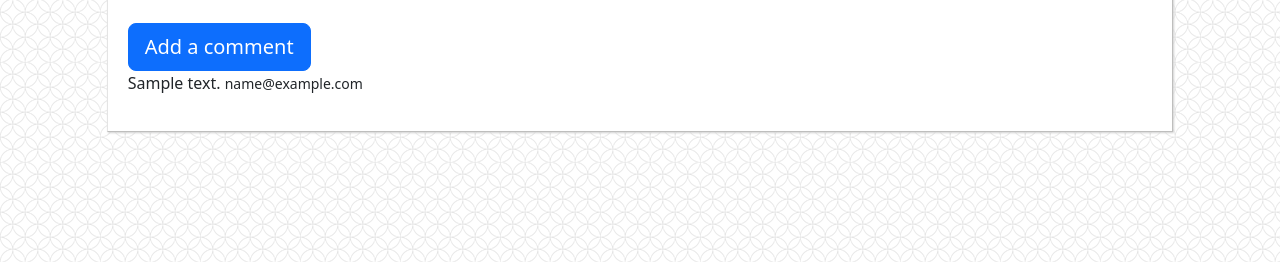
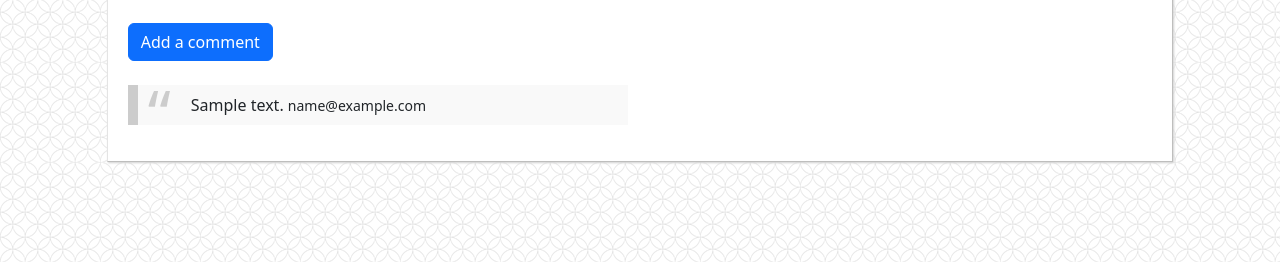
Before and after one commit to jeffreytoconnell/nomster, a Rails app: page /places/1 in a window 1280 px wide. Shown: the part 538-800 px from the top of the page. Run offline with Rails 7, Linux system fonts and the light colour scheme; tables that the repository leaves empty hold one stand-in row (values such as "Sample post"); style sheets or scripts are compiled from the project's sources; some libraries are stand-ins or nearby versions.

Commit message:
Styling the place page

```diff
--- a/app/assets/stylesheets/master.scss
+++ b/app/assets/stylesheets/master.scss
@@ -59,3 +59,24 @@ body {
 .clear {
     clear: both;
 }
+
+blockquote {
+    background: #f9f9f9;
+    border-left: 10px solid #ccc;
+    margin: 1.5em 10px;
+    padding: 0.5em 10px;
+    quotes: "\201C""\201D""\2018""\2019";
+  }
+
+  blockquote:before {
+    color: #ccc;
+    content: open-quote;
+    font-size: 4em;
+    line-height: 0.1em;
+    margin-right: 0.25em;
+    vertical-align: -0.4em;
+  }
+
+  blockquote p {
+    display: inline;
+  }
--- a/app/views/places/show.html.erb
+++ b/app/views/places/show.html.erb
@@ -54,7 +54,7 @@
 
 
       <!-- Button trigger modal -->
-<button type="button" class="btn btn-primary btn-lg" data-toggle="modal" data-target="#myModal">
+<button type="button" class="btn btn-primary" data-toggle="modal" data-target="#myModal">
   Add a comment
 </button>
 
@@ -82,18 +82,13 @@
   </div>
 </div>
 
+<div class="clear"></div>
+<br />
+<!-- COMMENTS -->
 
-
-
-<div class="clear">
-</div>
-
-
-
-<div class="clear"></div>
-
+<div class="row">
 <% @place.comments.each do |comment| %>
-    <div>
+    <div class="col-12 col-sm-6">
         <blockquote>
             <% if comment.humanized_rating.present? %>
                 <b>
@@ -107,3 +102,4 @@
         </blockquote>
     </div>
     <% end %>
+    </div>
```
